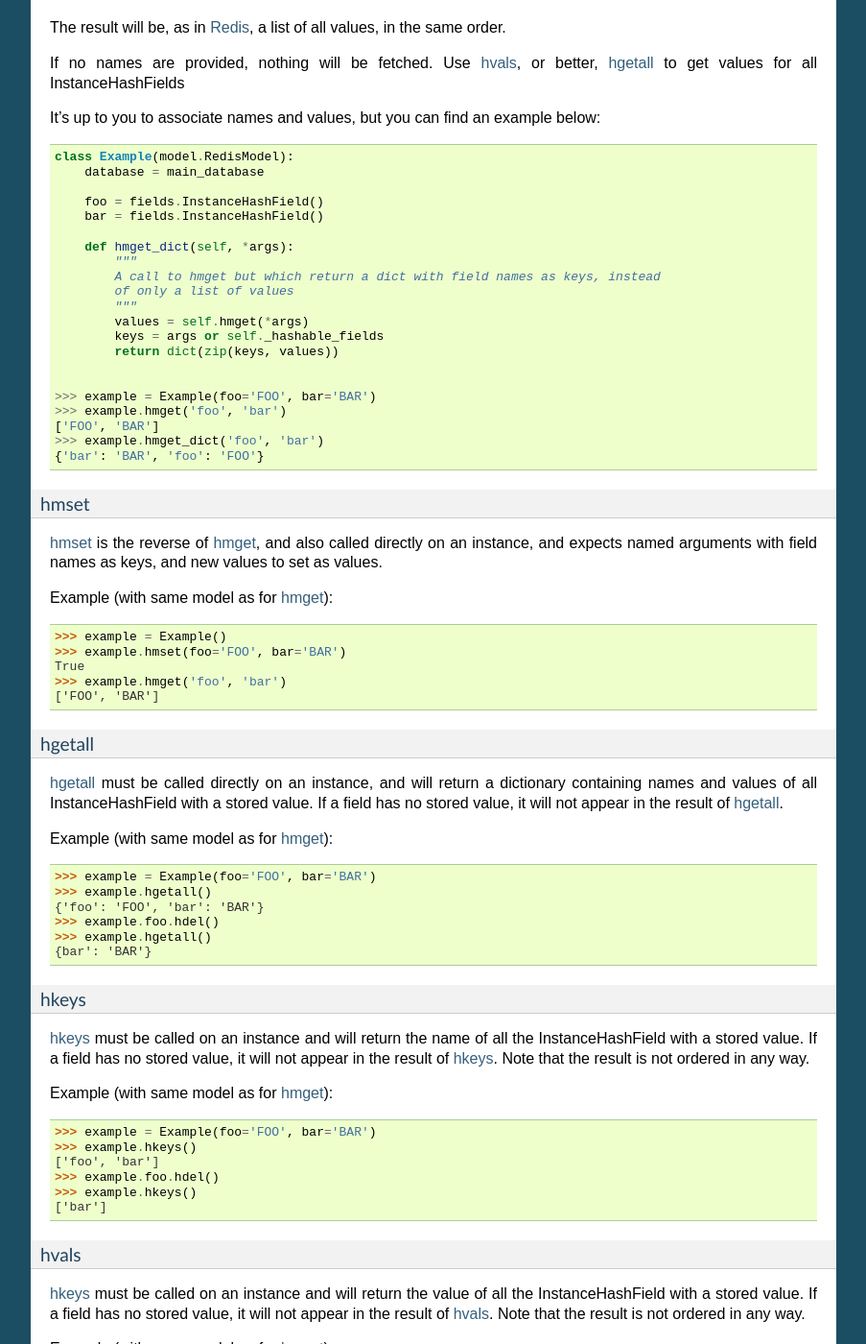
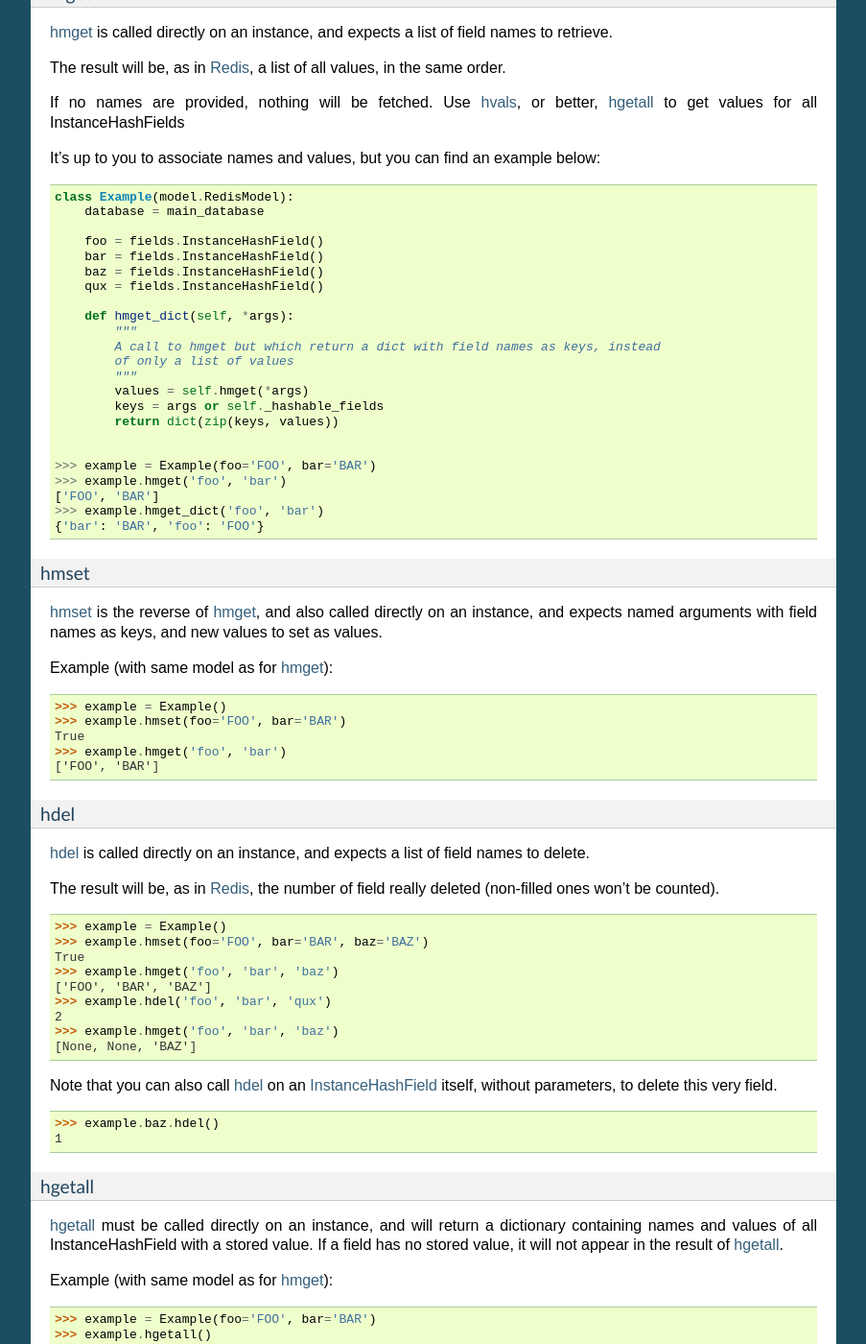
Before and after one commit to limpyd/redis-limpyd, a Sphinx documentation site: the page built from doc/fields.rst, in a window 1280 px wide and 1400 px high, scrolled down 4594 px. Shown: the whole window at 96% size, without its empty margins (198-1101 px from the left). Built offline with Sphinx 7.4.7, drawn with Linux system fonts in a browser that asks for light colours; some of the changed text lies outside the part shown.

Commit message:
Add missing "hdel" command on a model to delete many InstanceHashField

```diff
--- a/doc/fields.rst
+++ b/doc/fields.rst
@@ -236,6 +236,7 @@ The InstanceHashField_ type support these `Redis hash commands <http://redis.io/
 **Deleter:**
 
 * Note that to delete the value of a InstanceHashField_, you can use the `hdel` command, which do the same as the main `delete` one.
+* See also hdel_ on the model to delete many InstanceHashField_ at once
 
 **Multi:**
 
@@ -247,6 +248,7 @@ The following commands are not called on the fields themselves, but on an instan
 - hkeys_
 - hvals_
 - hlen_
+- hdel_
 
 .. _InstanceHashField-hmget:
 
@@ -268,6 +270,8 @@ It's up to you to associate names and values, but you can find an example below:
 
         foo = fields.InstanceHashField()
         bar = fields.InstanceHashField()
+        baz = fields.InstanceHashField()
+        qux = fields.InstanceHashField()
 
         def hmget_dict(self, *args):
             """
@@ -300,6 +304,31 @@ Example (with same model as for hmget_):
     True
     >>> example.hmget('foo', 'bar')
     ['FOO', 'BAR']
+
+hdel
+""""
+hdel_ is called directly on an instance, and expects a list of field names to delete.
+
+The result will be, as in Redis_, the number of field really deleted (non-filled ones won't be counted).
+
+.. code:: python
+
+    >>> example = Example()
+    >>> example.hmset(foo='FOO', bar='BAR', baz='BAZ')
+    True
+    >>> example.hmget('foo', 'bar', 'baz')
+    ['FOO', 'BAR', 'BAZ']
+    >>> example.hdel('foo', 'bar', 'qux')
+    2
+    >>> example.hmget('foo', 'bar', 'baz')
+    [None, None, 'BAZ']
+
+Note that you can also call hdel_ on an InstanceHashField_ itself, without parameters, to delete this very field.
+
+.. code:: python
+
+    >>> example.baz.hdel()
+    1
 
 hgetall
 """""""
--- a/limpyd/__init__.py
+++ b/limpyd/__init__.py
@@ -2,7 +2,7 @@
 power and the control of the Redis API, in a limpid way, with just as
 abstraction as needed."""
 
-VERSION = (0, 1, 2)
+VERSION = (0, 1, 3)
 
 __author__ = 'Yohan Boniface'
 __contact__ = "yb@enix.org"
```
Also changed, not shown: 3 other files.
